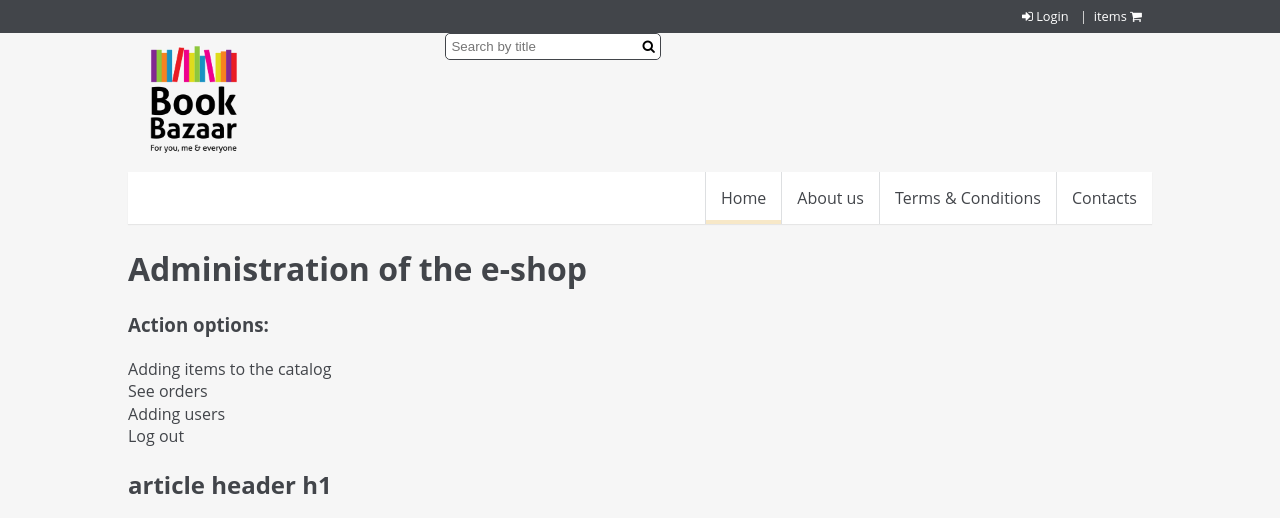
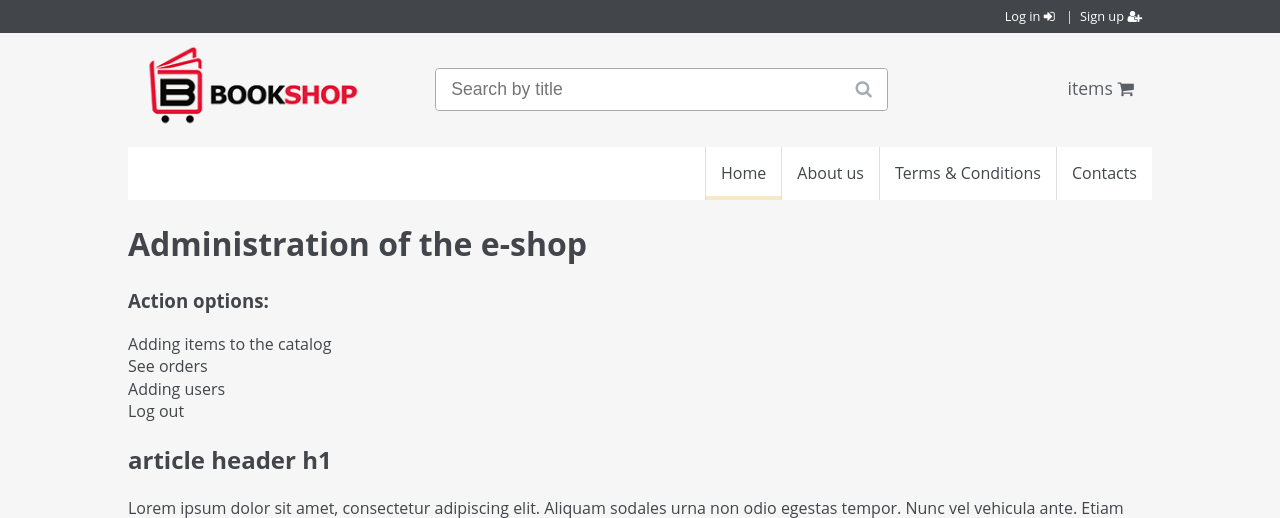
Before and after one commit to Parfum505/PHP, a PHP site: page /admin/index.php in a window 1280 px wide. Shown: the top 518 px of the page. Run offline with PHP 8.4, Linux system fonts and the light colour scheme; data that the repository does not hold is empty; some libraries are stand-ins or nearby versions.

Commit message:
finished header.php

```diff
--- a/BookShop/common_pages/header.php
+++ b/BookShop/common_pages/header.php
@@ -1,17 +1,44 @@
 <header class="">
 
-	<div class="header_cart">
+	<div class="header_log_in">
 		<div class="container">
 			<div class="row">
 				<ul class="">
 						<li>
 							<a href="#">
+								Log in
 								<span> <i class="fa fa-sign-in" aria-hidden="true"></i>
 								</span>
-								Login
 							</a>
 						</li>
 						<li>
+							<a href="#">
+								Sign up
+								<span class="glyphicon glyphicon-shopping-cart">
+									<i class="fa fa-user-plus" aria-hidden="true"></i>
+								</span>
+							</a>
+						</li>
+					</ul>
+			</div><!-- /.row -->
+		</div><!-- /.container -->
+
+	</div><!-- /.header_login -->
+	<div class="container">
+		<div class="header_top">
+		<div class="row">
+			<div class="logo">
+				<a class="" href="../catalog.php">
+					<img src="../img/logo_image.png" alt="logo"></a>
+			</div><!-- /.logo --><!--
+			--><div class="header_form_search">
+						<form action="" method="GET">
+								<input type="text" class="" placeholder="Search by title"><!--
+								--><button class="" type="submit"> <i class="fa fa-search" aria-hidden="true"></i>
+								</button>
+						</form>
+					</div><!-- /.header_search_form --><!--
+			--><div class="header_cart">
 							<a href="basket.php">
 								<!-- <?= $count ?>
 								-->
@@ -20,41 +47,11 @@
 									<i class="fa fa-shopping-cart" aria-hidden="true"></i>
 								</span>
 							</a>
-						</li>
-					</ul>
-			</div><!-- /.row -->
-		</div><!-- /.container -->
-
-	</div><!-- /.header_cart -->
-	<div class="container">
-		<div class="row">
-			<div class="logo">
-				<a class="" href="../catalog.php">
-					<img src="../img/logo_book.png" alt="logo"></a>
+					</div><!-- /.header_cart -->
 			</div>
-			<div class="header_nav">
-				<div class="row">
-					<div class="header_search_form">
-						<form action="" method="GET">
-							<div class="row">
-								<input type="text" class="" placeholder="Search by title">
-								<!--
-								-->
-								<button class="" type="submit"> <i class="fa fa-search" aria-hidden="true"></i>
-								</button>
-							</div>
-						</form>
-					</div>
-					<!-- /.header_search_form -->
-
-
-				</div>
-				<!-- /.row -->
-			</div>
-			<!-- /.header_nav -->
-		</div>
 		<!-- /.row -->
-		<div class="row">
+		</div><!-- /.header_top -->
+		<div class="header_nav">
 			<div class="nav_btn_mobile slideToggle">
 					<span>
 						<i class="fa fa-bars" aria-hidden="true"></i>
@@ -80,8 +77,7 @@
 			</nav>
 			<!-- /.nav_main -->
 		</div>
-		<!-- /.row -->
-
+		<!-- /.header_nav -->
 	</div>
 	<!-- /.container -->
 </header>
--- a/BookShop/css/style.css
+++ b/BookShop/css/style.css
@@ -1,6 +1,6 @@
 /* Variables @ */
 /* Mixins */
-.shadow, header .nav_main {
+.shadow {
   box-shadow: 0px 1px 1px 0px #e6e6e6; }
 
 /* Main */
@@ -31,7 +31,7 @@ table {
   border-spacing: 0; }
 
 img {
-  max-width: 100%;
+  width: 100%;
   height: auto;
   box-sizing: content-box; }
 
@@ -58,7 +58,7 @@ img {
 /* endof Main */
 /* Variables @ */
 /* Mixins */
-.shadow, header .nav_main {
+.shadow {
   box-shadow: 0px 1px 1px 0px #e6e6e6; }
 
 /* Header */
@@ -67,46 +67,93 @@ header a {
   font-weight: 500; }
   header a:hover {
     color: #38312b; }
-header .header_cart {
+header .header_log_in {
   background-color: #42454a;
   color: #fff;
   padding: 5px 0; }
-  header .header_cart ul {
+  header .header_log_in ul {
     float: right; }
-    header .header_cart ul li {
+    header .header_log_in ul li {
       display: inline-block;
       vertical-align: middle;
       line-height: 4px; }
-      header .header_cart ul li:last-child {
+      header .header_log_in ul li:last-child {
         border-left: 1px solid #cccccc; }
-      header .header_cart ul li a {
+      header .header_log_in ul li a {
         font-size: 0.8em;
         padding: 0 10px 10px 10px;
         color: #fff; }
-        header .header_cart ul li a:hover {
+        header .header_log_in ul li a:hover {
           color: #ccc; }
+header .header_top {
+  position: relative;
+  margin: 8px 0; }
+header .inline-block, header .logo, header .header_form_search, header .header_cart {
+  display: inline-block;
+  vertical-align: middle; }
 header .logo {
-  float: left;
-  width: 30%; }
+  width: 25%; }
   header .logo img {
-    width: 70%;
-    max-width: 110px; }
-header .header_nav {
-  float: right;
-  width: 69%; }
-  header .header_nav .header_search_form {
+    max-width: 230px; }
+  @media (max-width: 725px) {
+    header .logo {
+      width: 40%; } }
+header .search, header .header_form_search input, header .header_form_search button {
+  box-sizing: border-box;
+  font-size: 1.1em;
+  border: 0;
+  border-radius: 4px;
+  background-color: #fff;
+  line-height: 1.4px;
+  outline: none; }
+header .header_form_search {
+  margin-left: 5%;
+  border: 1px solid #a7abb1;
+  border-radius: 4px;
+  width: 44%;
+  background-color: #fff; }
+  header .header_form_search form {
+    width: 100%; }
+    header .header_form_search form:before, header .header_form_search form:after {
+      content: "";
+      display: table; }
+    header .header_form_search form:after {
+      clear: both; }
+  header .header_form_search input {
     float: left;
-    border: 1px solid #42454a;
-    border-radius: 5px;
-    background-color: #fff; }
-    header .header_nav .header_search_form input, header .header_nav .header_search_form button {
-      border: 0;
-      border-radius: 5px;
-      padding: 0px 5px;
-      background-color: #fff;
-      line-height: 25px; }
-    header .header_nav .header_search_form button:hover {
+    width: 100%;
+    margin-right: -40px;
+    padding: 10px 40px 10px 15px; }
+  header .header_form_search button {
+    float: right;
+    width: 40px;
+    padding: 10px 15px 10px 0;
+    height: 40px;
+    text-align: right;
+    color: #a7abb1; }
+    header .header_form_search button:hover {
       cursor: pointer; }
+  @media (max-width: 725px) {
+    header .header_form_search {
+      display: block;
+      width: 100%;
+      margin: 0; } }
+header .header_cart {
+  font-size: 1.1em;
+  line-height: 1.4px;
+  width: 25%;
+  text-align: right; }
+  header .header_cart a {
+    display: block;
+    padding: 10px;
+    color: #5a5e65; }
+  @media (max-width: 725px) {
+    header .header_cart {
+      position: absolute;
+      top: 50%;
+      right: 0;
+      transform: translateY(-100%);
+      width: 50%; } }
 header .nav_main {
   text-align: right;
   background-color: #fff; }
@@ -133,7 +180,7 @@ header .nav_main {
         transition-timing-function: ease-out; }
       header .nav_main li a.active:after, header .nav_main li a:hover:after {
         right: 0; }
-  @media (max-width: 720px) {
+  @media (max-width: 725px) {
     header .nav_main {
       padding: 0;
       overflow: hidden;
@@ -160,14 +207,14 @@ header .nav_btn_mobile {
     color: #fff;
     cursor: pointer;
     background-color: #5a5e65; }
-  @media (max-width: 720px) {
+  @media (max-width: 725px) {
     header .nav_btn_mobile {
       display: block;
       text-align: center; } }
 
 /* Variables @ */
 /* Mixins */
-.shadow, header .nav_main {
+.shadow {
   box-shadow: 0px 1px 1px 0px #e6e6e6; }
 
 /* Page Terms and Contitions */
--- a/BookShop/scss/_header.scss
+++ b/BookShop/scss/_header.scss
@@ -9,7 +9,7 @@ header{
 			color: #38312b;
 		}
 	}
-	.header_cart{
+	.header_log_in{
 			background-color: $bg-top-bottom;
 			color: #fff;
 			padding: 5px 0;
@@ -33,41 +33,91 @@ header{
 				}
 			}
 	}
+	.header_top{
+		position: relative;
+		margin: 8px 0;
+	}
+	.inline-block{
+		display: inline-block;
+		vertical-align: middle;
+	}
 	.logo{
-		float: left;
-		width: 30%;
+		@extend .inline-block;
+		width: 25%;
 		img{
-			width: 70%;
-			max-width: 110px;
+			max-width: 230px;
+		}
+		@media(max-width: 725px){
+			width: 40%;
 		}
 	}
-	.header_nav{
-		float: right;
-		width: 69%;
-		.header_search_form{
-			float: left;
-			border: 1px solid $bg-top-bottom;
-			border-radius: 5px;
+		.search{
+				box-sizing: border-box;
+				font-size: 1.1em;
+				border: 0;
+				border-radius: 4px;
+				background-color: $bg-nav;
+				line-height: 1.4px;
+				outline: none;
+		}
+		.header_form_search{
+			@extend .inline-block;
+			margin-left: 5%;
+			border: 1px solid lighten($font-color, 40%);
+			border-radius: 4px;
+			width: 44%;
 			background-color: $bg-nav;
-			input, button{
-				border: 0;
-				border-radius: 5px;
-				padding: 0px 5px;
-				background-color: $bg-nav;
-				line-height: 25px;
+			form{
+				width: 100%;
+				@include clearfix;
+			}
+			input{
+				@extend .search;
+				float: left;
+				width: 100%;
+				margin-right: -40px;
+				padding: 10px 40px 10px 15px;
 			}
 			button{
+				@extend .search;
+				float: right;
+				width: 40px;
+				padding: 10px 15px 10px 0;
+				height: 40px;
+				text-align: right;
+				color:lighten($font-color, 40%);
 				&:hover{
 					cursor: pointer;
 				}
 			}
+			@media(max-width: 725px){
+				display: block;
+				width: 100%;
+				margin: 0;
+			}
 		}
-
-	}
+		.header_cart{
+			@extend .inline-block;
+			font-size: 1.1em;
+			line-height: 1.4px;
+			width: 25%;
+			text-align: right;
+			a{
+				display: block;
+				padding: 10px;
+				color: lighten($font-color, 10%);
+			}
+			@media(max-width: 725px){
+				position: absolute;
+				top: 50%;
+				right: 0;
+				transform: translateY(-100%);
+				width: 50%;
+			}
+		}
 	.nav_main{
 		text-align: right;
 		background-color: $bg-nav;
-		@extend .shadow;
 		li{
 			display: inline-block;
 			border-left: 1px solid lighten($font-color, 60%);
@@ -95,7 +145,7 @@ header{
 					}
 				}
 			}
-			@media(max-width: 720px){
+			@media(max-width: 725px){
 				padding: 0;
 				li{
 					display: block;
@@ -128,7 +178,7 @@ header{
 				cursor: pointer;
 				background-color: lighten($bg-top-bottom, 10%);
 			}
-			@media(max-width: 720px){
+			@media(max-width: 725px){
 				display: block;
 				text-align: center;
 			}
--- a/BookShop/scss/_main.scss
+++ b/BookShop/scss/_main.scss
@@ -30,7 +30,7 @@ table {
 	border-spacing: 0;
 }
 img{
-	max-width: 100%;
+	width: 100%;
 	height: auto;
 	box-sizing: content-box;
 }
```
Also changed, not shown: BookShop/img/logo_book.png (deleted), BookShop/img/logo_image.jpg (added), BookShop/img/logo_image.png (added), 1 other file.
